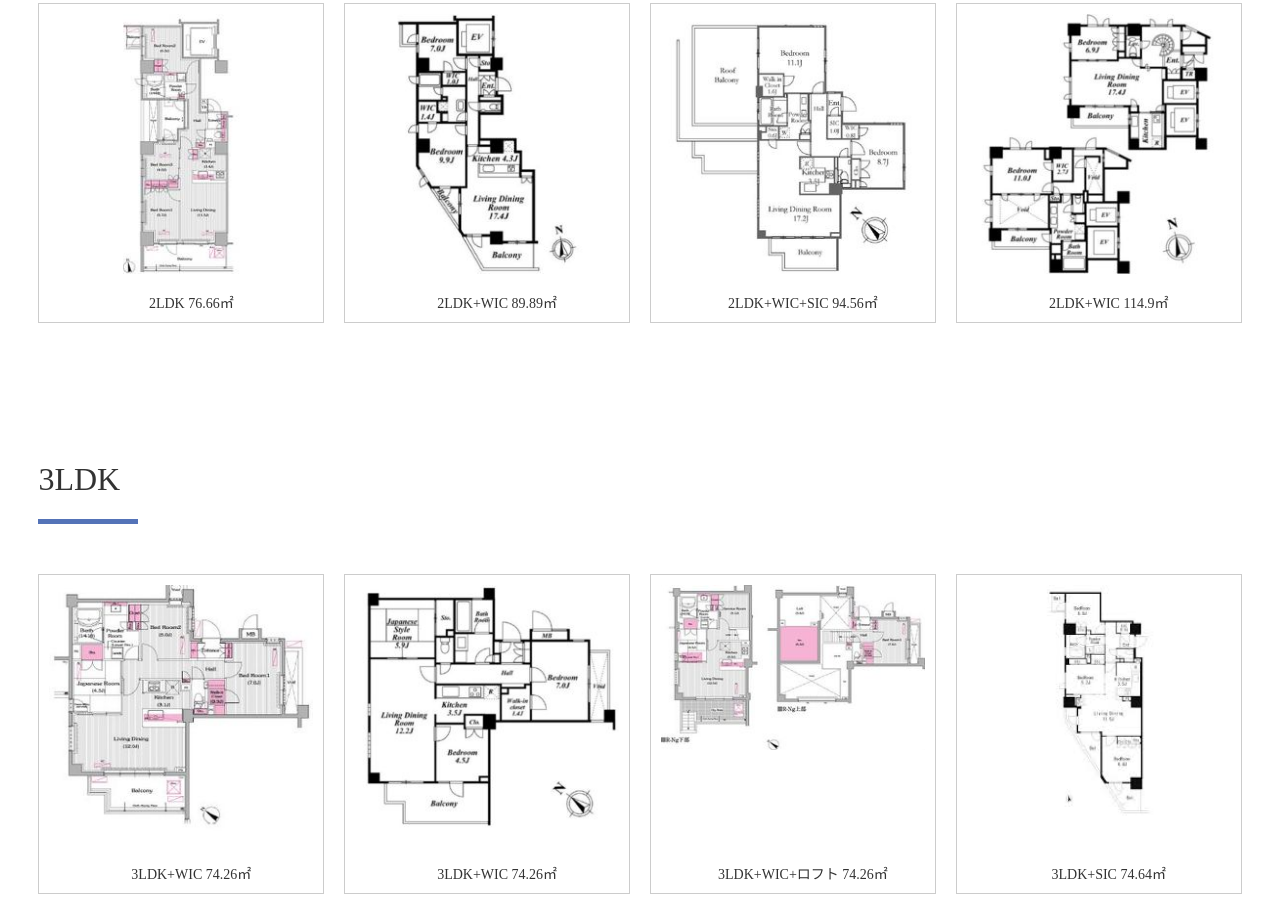
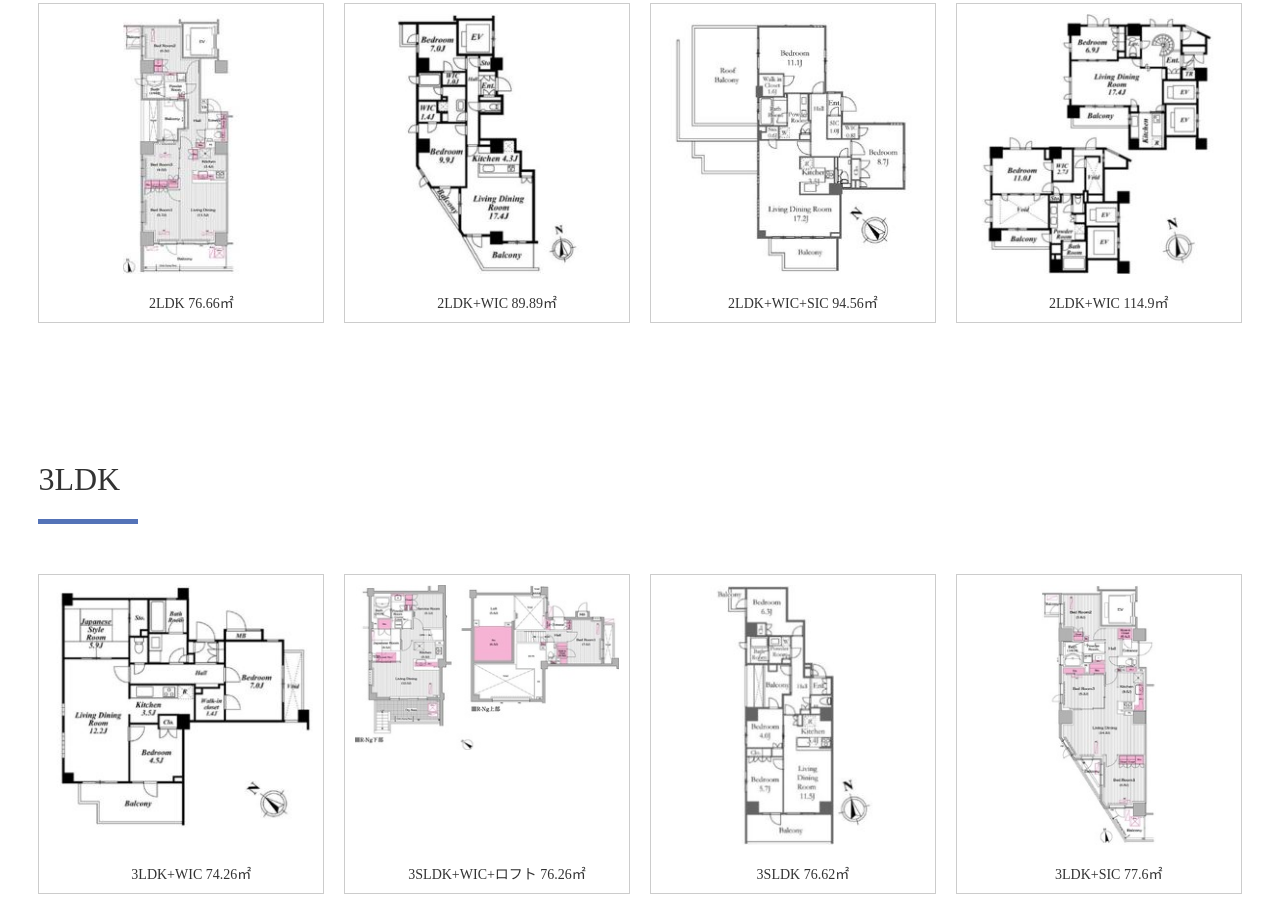
Before and after one commit to takikojikyo/shinjukunatumeszaka, a plain HTML site: page plan.html in a window 1280 px wide. Shown: the part 3400-4309 px from the top of the page. Drawn offline with nearby package versions, Linux system fonts and the light colour scheme; some packages are replaced by stand-ins of ours.

Commit message:
Add files via upload

```diff
--- a/plan.html
+++ b/plan.html
@@ -4,7 +4,7 @@
 <head>
   <meta charset="utf-8">
   <title>間取り | プライムアーバン新宿夏目坂タワーレジデンス </title>
-  <meta name="description" content="「プライムアーバン新宿夏目坂タワーレジデンス」の間取りページです。1Rから2LDKまで多彩な間取り情報を掲載しております。">
+  <meta name="description" content="「プライムアーバン新宿夏目坂タワーレジデンス」の間取りページです。1LDKから3LDKまで多彩な間取り情報を掲載しております。シングルの方からファミリーまで、ライフスタイルに合わせて理想のプランをお選びください。">
   <meta name="viewport" content="width=device-width, initial-scale=1">
   <link rel="preconnect" href="https://fonts.googleapis.com">
   <link rel="preconnect" href="https://fonts.gstatic.com" crossorigin>
@@ -195,12 +195,7 @@
             </a>
             <p>1SLDK+SIC 54.23&#13217;</p>
           </li>
-          <li>
-            <a href="img/plan/1ldk/1SLDK54.28.jpg" data-title="1K・1LDK" data-alt="1K・1LDK plan" data-lightbox="image1" rel="nofollow">
-              <img src="img/plan/1ldk/1SLDK54.28.jpg" data-title="1K・1LDK" alt="間取り">
-            </a>
-            <p>1SLDK 54.28&#13217;</p>
-          </li>
+
 
         </ul>
       </div>
@@ -327,12 +322,7 @@
 
         <ul class="plan-list">
 
-          <li>
-            <a href="img/plan/3ldk/3LDK+WIC74.26.jpg" data-title="3LDK" data-alt="3LDK plan" data-lightbox="image3" rel="nofollow">
-              <img src="img/plan/3ldk/3LDK+WIC74.26.jpg" data-title="3LDK" alt="間取り">
-            </a>
-            <p>3LDK+WIC 74.26&#13217;</p>
-          </li>
+
 
           <li>
             <a href="img/plan/3ldk/3LDK+WIC74.26-3.jpg" data-title="3LDK" data-alt="3LDK plan" data-lightbox="image3" rel="nofollow">
@@ -340,19 +330,9 @@
             </a>
             <p>3LDK+WIC 74.26&#13217;</p>
           </li>
-          <li>
-            <a href="img/plan/3ldk/3LDK+WIC+ロフト74.26.jpg" data-title="3LDK" data-alt="3LDK plan" data-lightbox="image3" rel="nofollow">
-              <img src="img/plan/3ldk/3LDK+WIC+ロフト74.26.jpg" data-title="3LDK" alt="間取り">
-            </a>
-            <p>3LDK+WIC+ロフト 74.26&#13217;</p>
-          </li>
 
-          <li>
-            <a href="img/plan/3ldk/3LDK+SIC74.64.jpg" data-title="3LDK" data-alt="3LDK plan" data-lightbox="image3" rel="nofollow">
-              <img src="img/plan/3ldk/3LDK+SIC74.64.jpg" data-title="3LDK" alt="間取り">
-            </a>
-            <p>3LDK+SIC 74.64&#13217;</p>
-          </li>
+
+
           <li>
             <a href="img/plan/3ldk/3SLDK+WIC+ロフト76.26.jpg" data-title="3LDK" data-alt="3LDK plan" data-lightbox="image3" rel="nofollow">
               <img src="img/plan/3ldk/3SLDK+WIC+ロフト76.26.jpg" data-title="3LDK" alt="間取り">
```
Also changed, not shown: access.html (+1 -1 lines), index.html (+1 -1 lines), location.html (+1 -1 lines).
